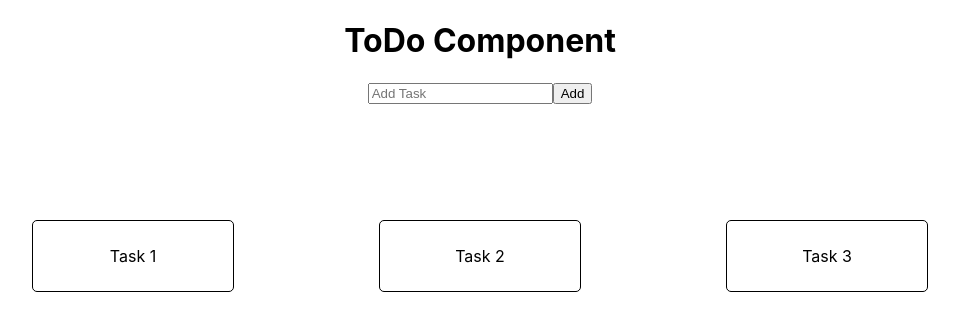
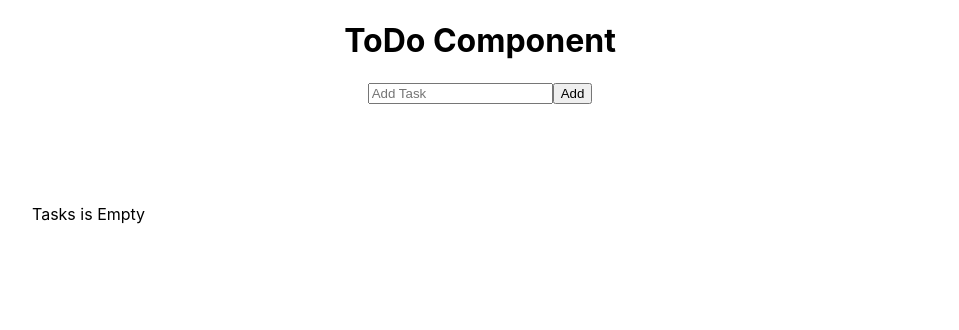
Before and after one commit to AshotHeb/react-beg-05, a React (Create React App) app: page / in a window 1280 px wide. Shown: the top 330 px of the page, without its empty margins (160-1119 px from the left). Built offline with nearby package versions, Linux system fonts and the light colour scheme.

Commit message:
Lesson5-1

```diff
--- a/src/Components/ToDo/ToDo.js
+++ b/src/Components/ToDo/ToDo.js
@@ -2,9 +2,12 @@ import React from 'react';
 
 class ToDo extends React.Component {
     state = {
-        tasks: ['Task 1', 'Task 2 ', 'Task 3']
+        tasks: []
     }
     render() {
+        const { tasks } = this.state;
+
+
         const Tasks = this.state.tasks.map((task, index) => {
             return (
                 <p key={index} className="task">
@@ -12,6 +15,10 @@ class ToDo extends React.Component {
                 </p>
             )
         })
+
+
+        // if (!tasks.length)
+        //     return <div>Tasks is Empty</div>
 
         return (
             <div>
@@ -24,6 +31,7 @@ class ToDo extends React.Component {
                     <button>Add</button>
                 </div>
                 <div className="task_wrapper">
+                    {!tasks.length && <div>Tasks is Empty</div>}
                     {Tasks}
                 </div>
             </div>
```
Also changed, not shown: 1 other file (tests, documents, lock files or other folders).
